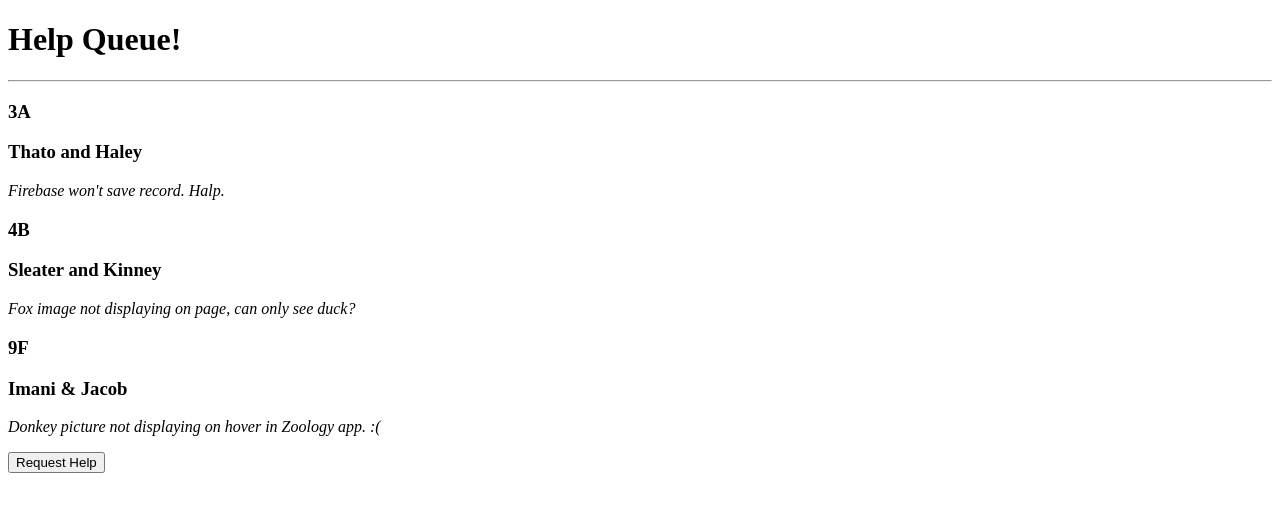
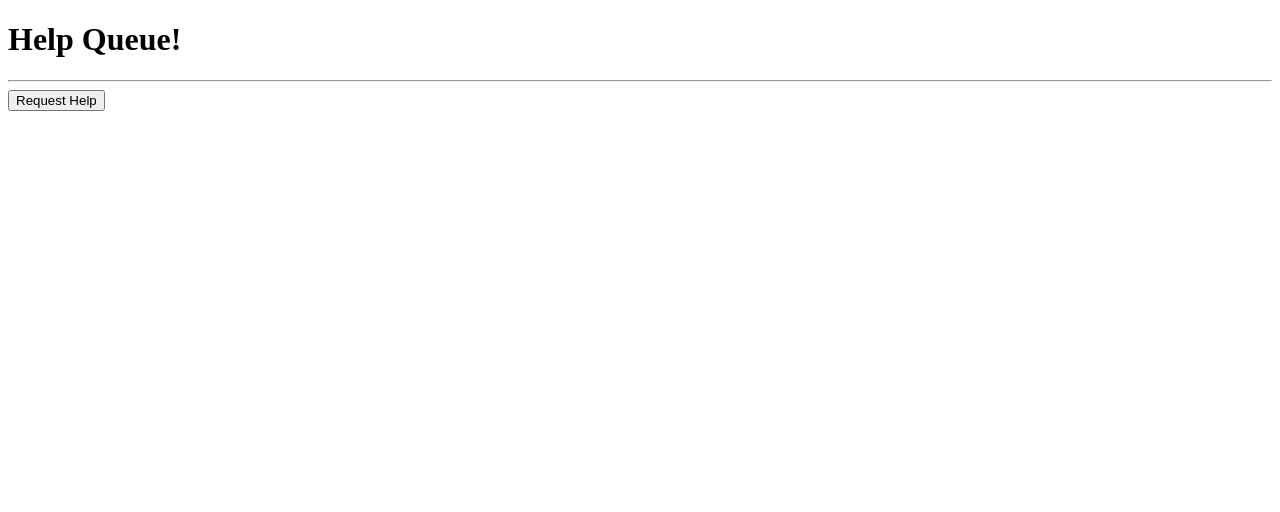
Before and after one commit to sagaquisces/help-queue, a React app: page / in a window 1280 px wide. Shown: the top 512 px of the page. Built offline with nearby package versions, Linux system fonts and the light colour scheme.

Commit message:
can add new tickets and have them display once submitted.

```diff
--- a/src/components/NewTicketControl.jsx
+++ b/src/components/NewTicketControl.jsx
@@ -1,5 +1,6 @@
 import React from "react";
 import NewTicketForm from "./NewTicketForm";
+import PropTypes from "prop-types";
 
 class NewTicketControl extends React.Component {
 
@@ -16,7 +17,8 @@ class NewTicketControl extends React.Component {
 	render(){
 		let formAreaContent=null;
 		if(this.state.formVisibleOnPage){
-			formAreaContent = <NewTicketForm/>;
+			formAreaContent = <NewTicketForm
+								onNewTicketCreation={this.props.onNewTicketCreation}/>;
 		} else {
 			formAreaContent = <button onClick={this.handleDisplayingNewTicketForm}>Request Help</button>;
 		}
@@ -28,4 +30,8 @@ class NewTicketControl extends React.Component {
 	}
 }
 
+NewTicketForm.PropTypes = {
+	onNewTicketCreation: PropTypes.func
+}
+
 export default NewTicketControl;
--- a/src/components/NewTicketForm.jsx
+++ b/src/components/NewTicketForm.jsx
@@ -1,5 +1,6 @@
 import React from "react";
 import Ticket from "../models/ticket.js";
+import PropTypes from "prop-types";
 
 class NewTicketForm extends React.Component {
 
@@ -12,7 +13,7 @@ class NewTicketForm extends React.Component {
 		e.preventDefault();
 		const { _names, _location, _issue } = this.refs;
 		var newTicket = new Ticket(_names.value, _location.value, _issue.value);
-		console.log(newTicket);
+		this.props.onNewTicketCreation(newTicket);
 	}
 
 	render(){
@@ -41,4 +42,8 @@ class NewTicketForm extends React.Component {
 	}
 }
 
+NewTicketForm.propTypes = {
+	onNewTicketCreation: PropTypes.func
+}
+
 export default NewTicketForm;
--- a/src/components/Queue.jsx
+++ b/src/components/Queue.jsx
@@ -6,15 +6,24 @@ class Queue extends React.Component {
 	constructor (props){
 		super(props);
 		this.state = {
+			masterTicketList: [],
+		};
+		this.addNewTicketToList=this.addNewTicketToList.bind(this);
+	}
 
-		};
+	addNewTicketToList(newTicket){
+		var newMasterTicketList = this.state.masterTicketList.slice();
+		newMasterTicketList.push(newTicket);
+		this.setState({masterTicketList: newMasterTicketList});
 	}
 
 	render(){
 		return(
 			<div>
-				<TicketList />
-				<NewTicketControl />
+				<TicketList
+					ticketList = {this.state.masterTicketList} />
+				<NewTicketControl
+					onNewTicketCreation={this.addNewTicketToList}/>
 			</div>
 		);
 	}
--- a/src/components/TicketList.jsx
+++ b/src/components/TicketList.jsx
@@ -1,29 +1,13 @@
 import React from "react";
 import Ticket from "./Ticket"
+import PropTypes from 'prop-types';
 
-var masterTicketList = [
-	{
-		names: "Thato and Haley",
-		location: "3A",
-		issue: "Firebase won't save record. Halp."
-	},
-	{
-		names: "Sleater and Kinney",
-		location: "4B",
-		issue: "Fox image not displaying on page, can only see duck?"
-	},
-	{
-		names: "Imani & Jacob",
-		location: "9F",
-		issue: "Donkey picture not displaying on hover in Zoology app. :("
-	}
-];
-
-function TicketList() {
+function TicketList(props) {
+	console.log(props.ticketList);
 	return(
 		<div>
 			<hr/>
-			{masterTicketList.map((ticket, index) =>
+			{props.ticketList.map((ticket, index) =>
 				<Ticket
 					location={ticket.location}
 					names={ticket.names}
@@ -34,4 +18,8 @@ function TicketList() {
 	);
 }
 
+TicketList.propTypes = {
+	tickeList: PropTypes.array
+}
+
 export default TicketList;
```
